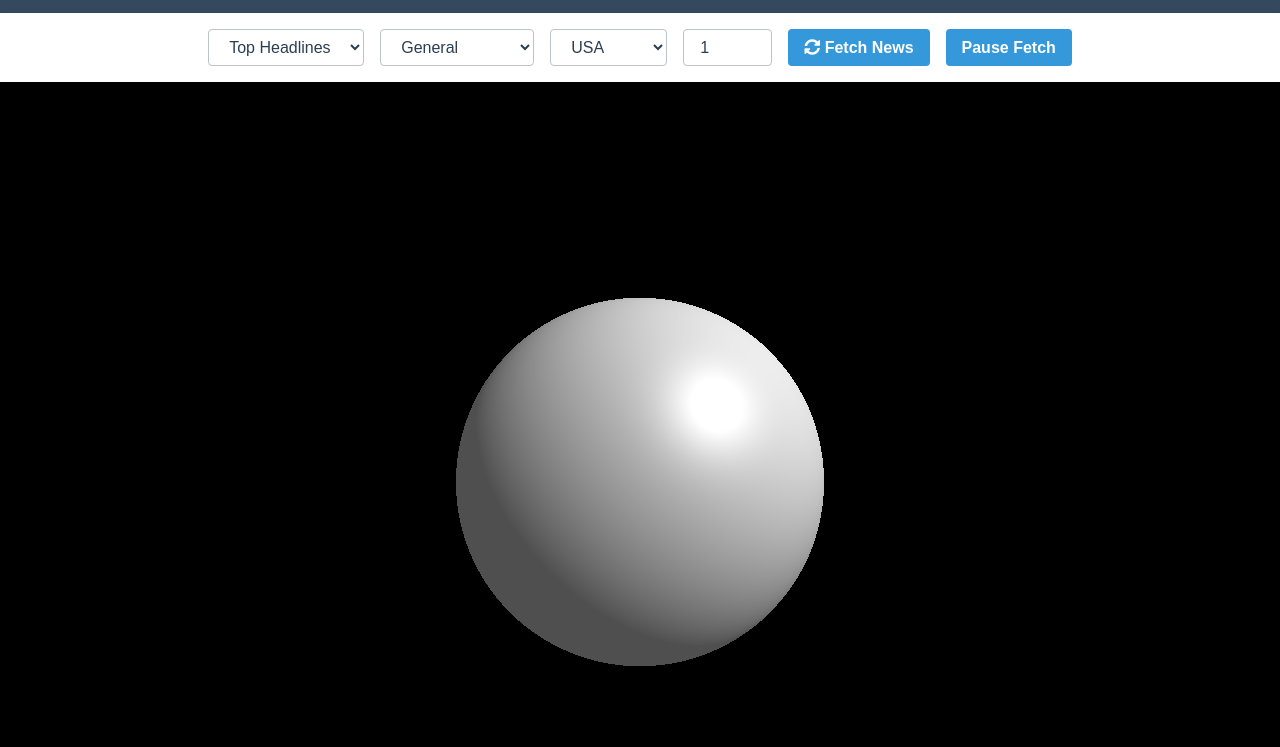
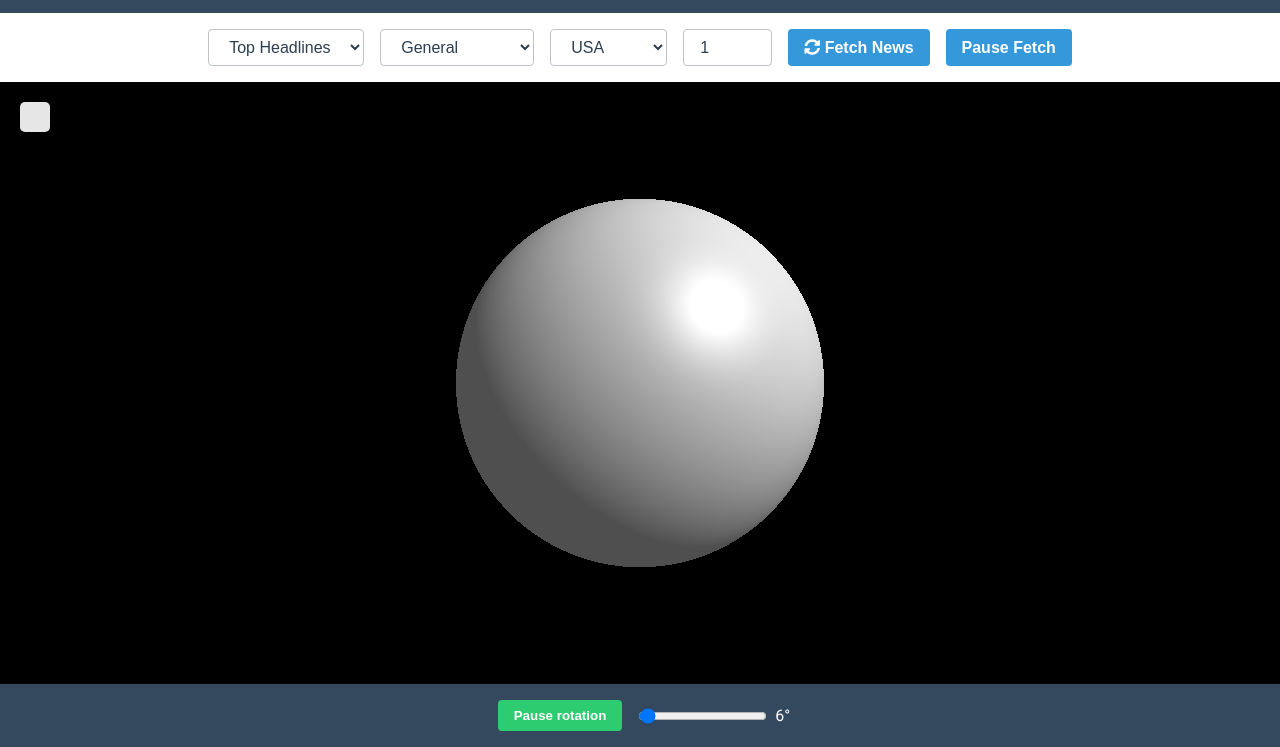
Before and after one commit to 26nidhi/GlobeX-computer-graphics, a website: page index.html in a window 1280 px wide. Shown: the part 53-800 px from the top of the page. Drawn offline with nearby package versions, Linux system fonts and the light colour scheme; animation ran at ten frames a second.

Commit message:
updated style.css

```diff
--- a/styles.css
+++ b/styles.css
@@ -78,3 +78,85 @@ header h1 {
 #controls button:hover {
     background-color: var(--button-hover-color);
 }
+
+#main-content {
+  display: flex;
+  flex-direction: column;
+  flex-grow: 1;
+  overflow: hidden;
+}
+
+#globe-container {
+  position: relative;
+  width: 100%;
+  height: 100%;
+  overflow: hidden;
+}
+
+#globe-canvas {
+  width: 100%;
+  height: 100%;
+  display: flex;
+  align-items: center;
+  z-index: 1;
+}
+
+#info {
+  position: absolute;
+  top: 20px;
+  left: 20px;
+  max-width: 300px;
+  background-color: rgba(255, 255, 255, 0.9);
+  padding: 15px;
+  border-radius: 5px;
+  box-shadow: 0 0 10px rgba(0, 0, 0, 0.2);
+  z-index: 1000;
+  font-size: 14px;
+  line-height: 1.4;
+}
+
+#info strong {
+  display: block;
+  margin-bottom: 5px;
+  font-size: 16px;
+}
+
+#info a {
+  color: #3498db;
+  text-decoration: none;
+}
+
+#info a:hover {
+  text-decoration: underline;
+}
+#footer {
+  background-color: var(--header-color);
+  color: white;
+}
+
+#animationControls {
+  display: flex;
+  justify-content: center;
+  align-items: center;
+  padding: 1rem;
+}
+
+#animationControls button,
+#animationControls input {
+  margin: 0 0.5rem;
+}
+
+#pauseButton {
+  background-color: var(--secondary-color);
+  color: white;
+  border: none;
+  padding: 0.5rem 1rem;
+  cursor: pointer;
+  border-radius: 4px;
+  transition: background-color 0.3s ease;
+  font-weight: bold;
+}
+
+#pauseButton:hover {
+  background-color: #27ae60;
+}
```
